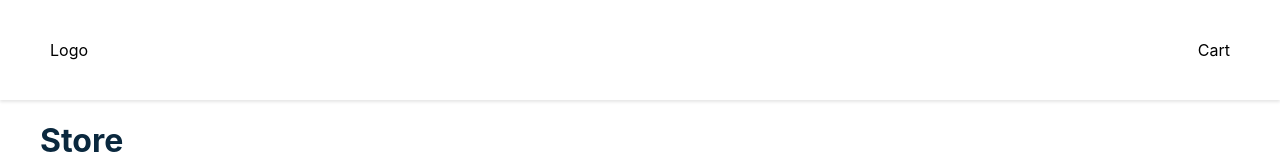
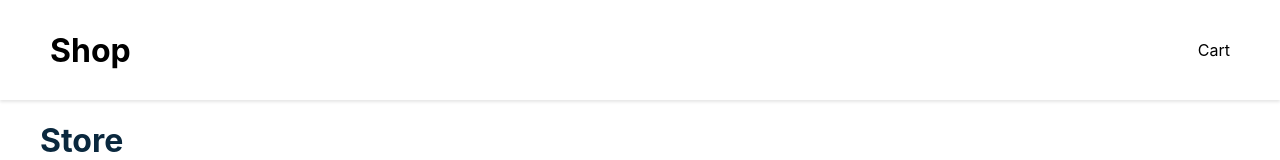
Before and after one commit to oscardelalanza/solid-invention, a React (Create React App) app: page / in a window 1280 px wide. Shown: the top 160 px of the page. Built offline with nearby package versions, Linux system fonts and the light colour scheme.

Commit message:
logo component

```diff
--- /dev/null
+++ b/src/components/Logo.tsx
@@ -0,0 +1,21 @@
+import { Component } from 'react'
+import { StyleLogo } from '../interfaces/Logo'
+
+const styles: StyleLogo = {
+  logo: {
+    fontWeight: '700',
+    fontSize: '2rem'
+  }
+}
+
+class Logo extends Component {
+  render() {
+    return (
+      <div style={styles.logo}>
+        Shop
+      </div>
+    )
+  }
+}
+
+export default Logo
--- a/src/components/Navbar.tsx
+++ b/src/components/Navbar.tsx
@@ -1,5 +1,6 @@
 import { Component } from 'react'
 import { StyleNavbar } from '../interfaces/Navbar'
+import Logo from './Logo'
 
 const styles: StyleNavbar = {
   navbar: {
@@ -18,7 +19,7 @@
   render() {
     return (
       <nav style={styles.navbar}>
-        <p>Logo</p>
+        <Logo />
         <p>Cart</p>
       </nav>
     )
--- /dev/null
+++ b/src/interfaces/Logo.ts
@@ -0,0 +1,3 @@
+export interface StyleLogo {
+  logo: {}
+}
```
